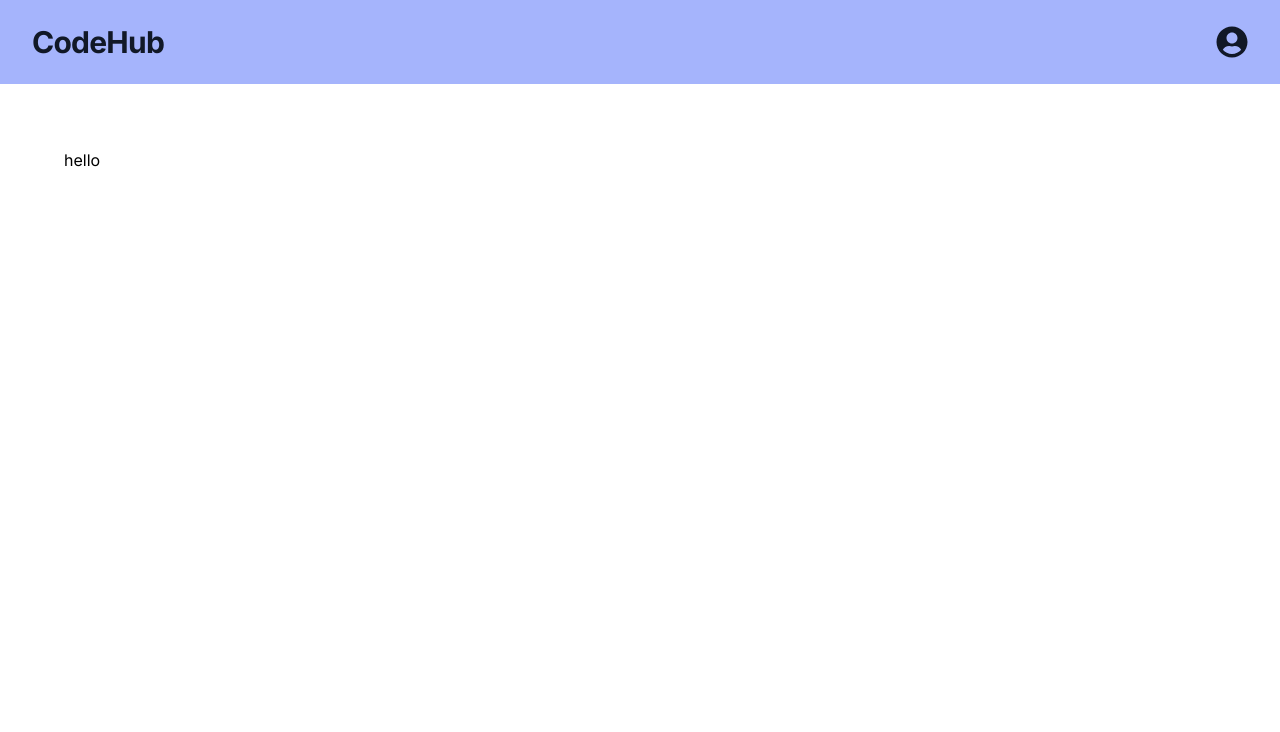
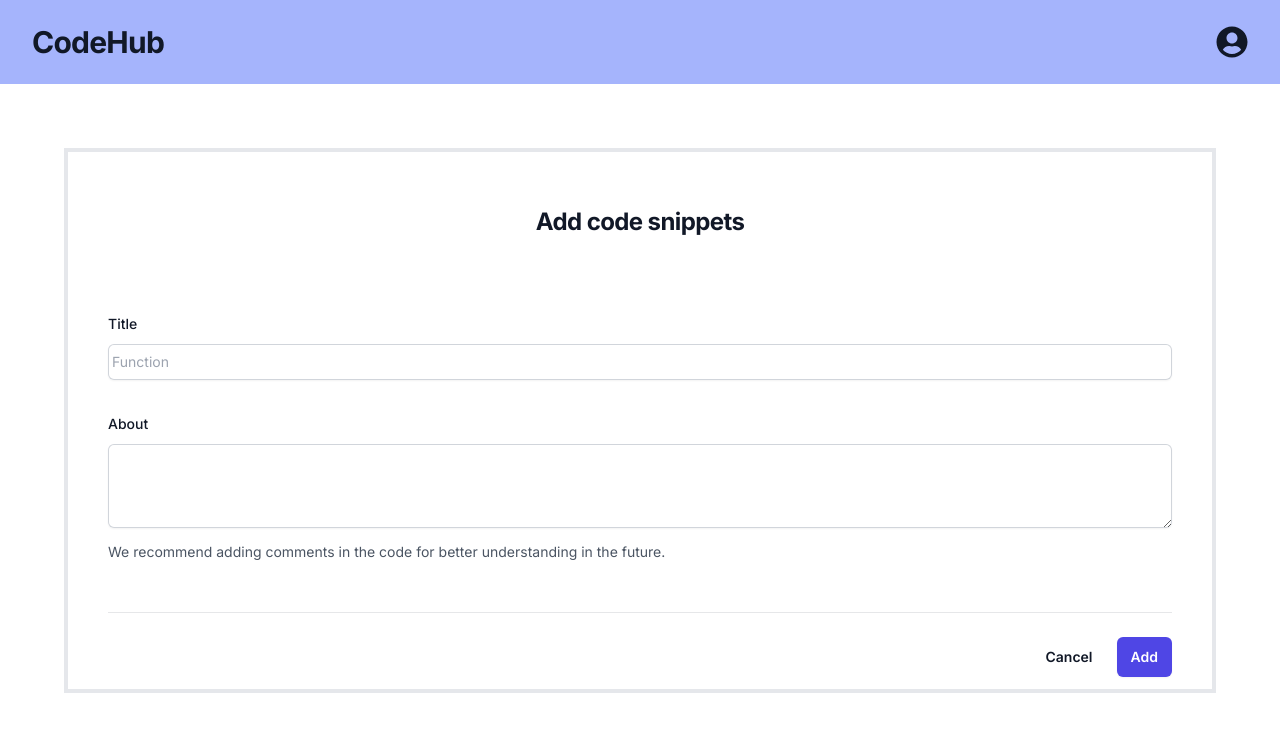
Before and after one commit to Arjesh1/CodeHub-Next.js, a Next.js app: page /snippet/add in a window 1280 px wide. Shown: the top 732 px of the page. Built offline with nearby package versions, Linux system fonts and the light colour scheme.

Commit message:
add code snippet page added

```diff
--- a/src/app/layout.tsx
+++ b/src/app/layout.tsx
@@ -19,7 +19,7 @@ export default function RootLayout({
     <html lang="en">
       <body className={inter.className}>
         <Header />
-        <div className="p-4 md:p-16 ">{children}</div>
+        <div className="p-4 md:p-16">{children}</div>
       </body>
     </html>
   );
--- a/src/app/snippet/add/page.tsx
+++ b/src/app/snippet/add/page.tsx
@@ -1,8 +1,52 @@
 "use client";
+
+import { Button } from "../../../components/button";
+import { Input } from "../../../components/input";
+
 export default function AddSnippet() {
   return (
-    <form>
-      <div>hello</div>
+    <form className=" border-4 px-3 py-1 sm:px-10 sm:py-3">
+      <div className="sm:mx-auto sm:w-full sm:max-w-sm pb-3 sm:pb-8">
+        <h2 className="mt-10 text-center text-2xl font-bold leading-9 tracking-tight text-gray-900">
+          Add code snippets
+        </h2>
+      </div>
+
+      <div className="space-y-12">
+        <div className="border-b border-gray-900/10 pb-12">
+          <div className="mt-10 grid grid-cols-1 gap-x-6 gap-y-8 sm:grid-cols-6 ">
+            <Input label={"Title"} placeholderText={"Function"} />
+
+            <div className="col-span-full">
+              <label className="block text-sm font-medium leading-6 text-gray-900">
+                About
+              </label>
+              <div className="mt-2">
+                <textarea
+                  id="about"
+                  name="about"
+                  rows={3}
+                  className="block w-full rounded-md border-0 py-1.5 text-gray-900 shadow-sm ring-1 ring-inset ring-gray-300 placeholder:text-gray-400 focus:ring-2 focus:ring-inset focus:ring-indigo-600 sm:text-sm sm:leading-6"
+                ></textarea>
+              </div>
+              <p className="mt-3 text-sm leading-6 text-gray-600">
+                {" "}
+                We recommend adding comments in the code for better
+                understanding in the future.
+              </p>
+            </div>
+          </div>
+        </div>
+      </div>
+      <div className="mt-6 flex items-center justify-end gap-x-6">
+        <button
+          type="button"
+          className="text-sm font-semibold leading-6 text-gray-900"
+        >
+          Cancel
+        </button>
+        <Button buttonText={"Add"} onClick={() => console.log("add pressed")} />
+      </div>
     </form>
   );
 }
--- a/src/components/button.tsx
+++ b/src/components/button.tsx
@@ -8,7 +8,7 @@ export const Button = ({ buttonText, onClick }: ButtonProps) => {
     <div>
       <button
         onClick={onClick}
-        className="rounded-md w-full bg-indigo-600 px-3.5 py-2.5 text-sm font-semibold text-white shadow-sm hover:bg-indigo-500 focus-visible:outline focus-visible:outline-2 focus-visible:outline-offset-2 focus-visible:outline-indigo-600"
+        className="rounded-md w-full bg-indigo-600 px-3.5 py-2.5 text-sm font-semibold text-white shadow-sm hover:bg-indigo-500 focus-visible:outline focus-visible:outline-2 focus-visible:outline-offset-2 focus-visible:outline-indigo-600 styles"
       >
         {buttonText}
       </button>
--- a/src/components/input.tsx
+++ b/src/components/input.tsx
@@ -4,16 +4,20 @@ interface InputProps {
 }
 export const Input = ({ label, placeholderText }: InputProps) => {
   return (
-    <div>
-      <label className=" text-md font-medium leading-6 text-gray-900">
+    <div className="col-span-full">
+      <label className="block text-sm font-medium leading-6 text-gray-900">
+        {" "}
         {label}
       </label>
-      <div className=" mt-2 rounded-md shadow-sm">
-        <input
-          type="text"
-          className="rounded-md border-0 py-1.5 pl-7 pr-20 text-gray-900 ring-1 ring-inset ring-gray-300 placeholder:text-gray-400 focus:ring-2 focus:ring-inset focus:ring-indigo-600 sm:text-sm sm:leading-6"
-          placeholder={placeholderText}
-        />
+      <div className="mt-2">
+        <div className="flex rounded-md shadow-sm ring-1 ring-inset ring-gray-300 focus-within:ring-2 focus-within:ring-inset focus-within:ring-indigo-600 ">
+          <input
+            type="text"
+            name="username"
+            className="block flex-1 border-0 bg-transparent py-1.5 pl-1 text-gray-900 placeholder:text-gray-400 focus:ring-0 sm:text-sm sm:leading-6"
+            placeholder={placeholderText}
+          />
+        </div>
       </div>
     </div>
   );
```
